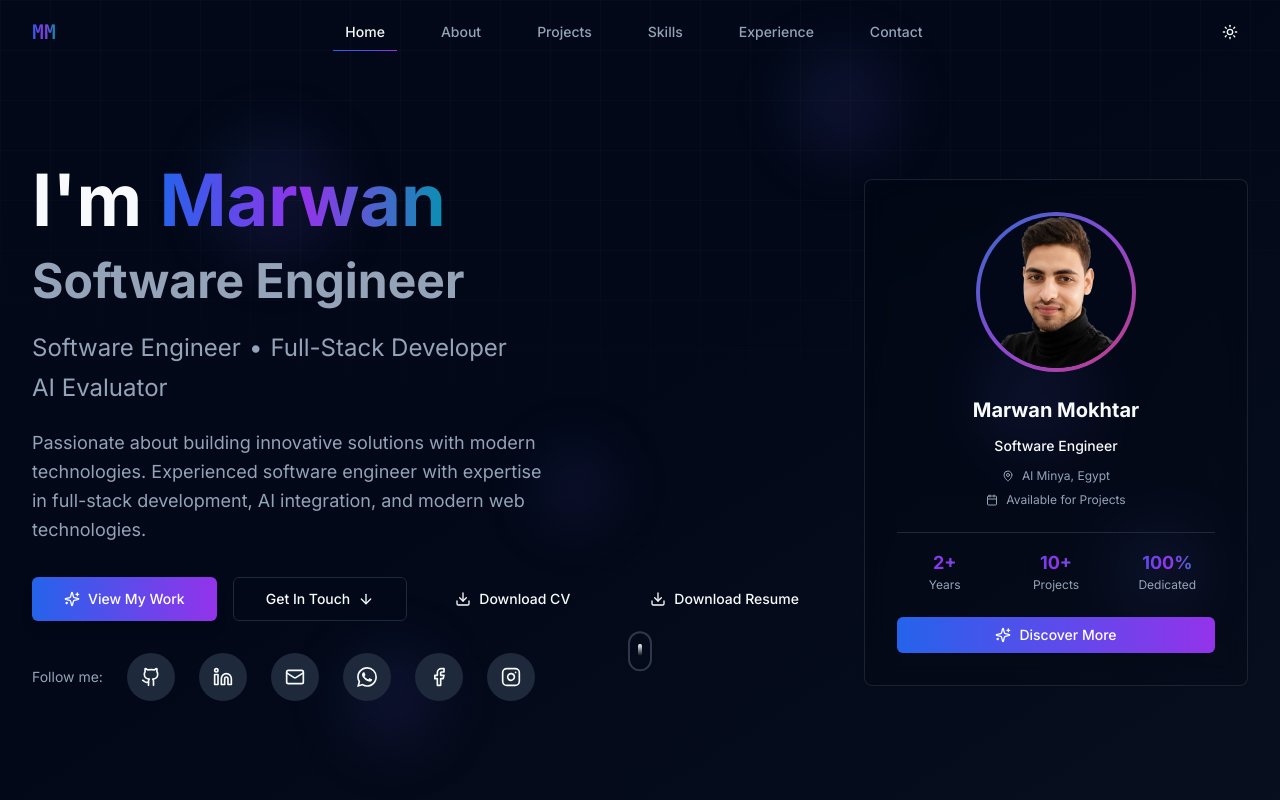
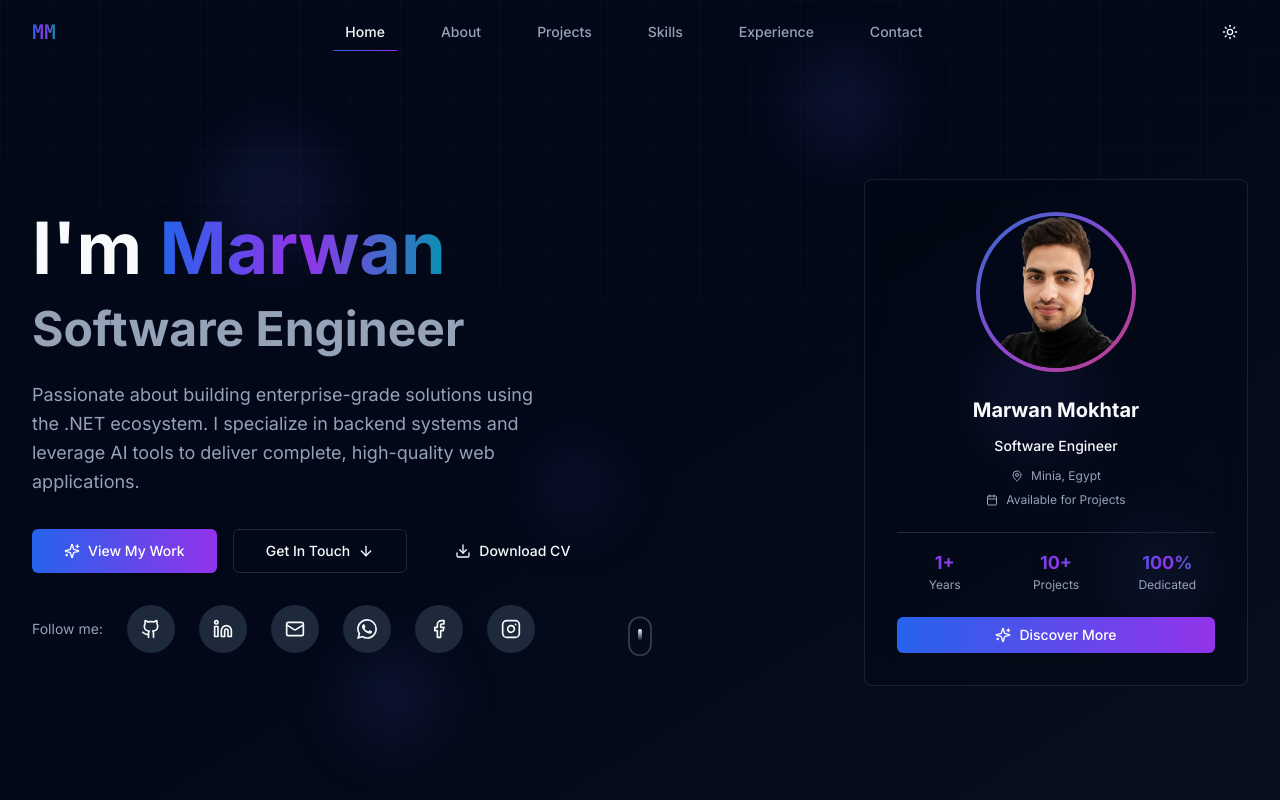
Before and after one commit to marawan10/my-portfolio, a Next.js app: page / in a window 1280 px wide. Shown: the top 800 px of the page. Built offline with nearby package versions, Linux system fonts and the light colour scheme.

Commit message:
Update hero-section.tsx

```diff
--- a/components/hero-section.tsx
+++ b/components/hero-section.tsx
@@ -92,14 +92,6 @@ export function HeroSection() {
                 transition={{ duration: 0.8, delay: 0.6 }}
                 className="text-lg sm:text-xl md:text-2xl text-muted-foreground space-y-2"
               >
-                <div className="flex items-center space-x-2">
-                  <span>Software Engineer</span>
-                  <span>•</span>
-                  <span>Full-Stack Developer</span>
-                </div>
-                <div className="flex items-center space-x-2">
-                  <span>AI Evaluator</span>
-                </div>
               </motion.div>
 
               <motion.p
@@ -108,9 +100,9 @@ export function HeroSection() {
                 transition={{ duration: 0.8, delay: 0.8 }}
                 className="text-lg text-muted-foreground leading-relaxed max-w-lg"
               >
-                Passionate about building innovative solutions with modern technologies.
-                Experienced software engineer with expertise in full-stack development,
-                AI integration, and modern web technologies.
+                Passionate about building enterprise-grade solutions using the .NET ecosystem.
+                I specialize in backend systems and leverage AI tools to deliver complete,
+                high-quality web applications.
               </motion.p>
             </div>
 
@@ -137,12 +129,6 @@ export function HeroSection() {
                 <a href="/assets/Marwan_Mokhtar_CV.pdf" download="Marwan_Mokhtar_CV.pdf">
                   <Download className="w-4 h-4 mr-2 group-hover:animate-bounce" />
                   Download CV
-                </a>
-              </Button>
-              <Button asChild variant="ghost" size="lg" className="group">
-                <a href="/assets/Marwan_Mokhtar_Resume.pdf" download="Marwan_Mokhtar_Resume.pdf">
-                  <Download className="w-4 h-4 mr-2 group-hover:animate-bounce" />
-                  Download Resume
                 </a>
               </Button>
             </motion.div>
@@ -216,7 +202,7 @@ export function HeroSection() {
                   <div className="space-y-2 text-xs text-muted-foreground">
                     <div className="flex items-center justify-center space-x-2">
                       <MapPin className="w-3 h-3" />
-                      <span>Al Minya, Egypt</span>
+                      <span>Minia, Egypt</span>
                     </div>
                     <div className="flex items-center justify-center space-x-2">
                       <Calendar className="w-3 h-3" />
@@ -233,7 +219,7 @@ export function HeroSection() {
                   className="grid grid-cols-3 gap-2 sm:gap-4 pt-4 border-t border-border"
                 >
                   <div className="text-center">
-                    <p className="text-base sm:text-lg font-bold text-gradient">2+</p>
+                    <p className="text-base sm:text-lg font-bold text-gradient">1+</p>
                     <p className="text-xs text-muted-foreground">Years</p>
                   </div>
                   <div className="text-center">
```
